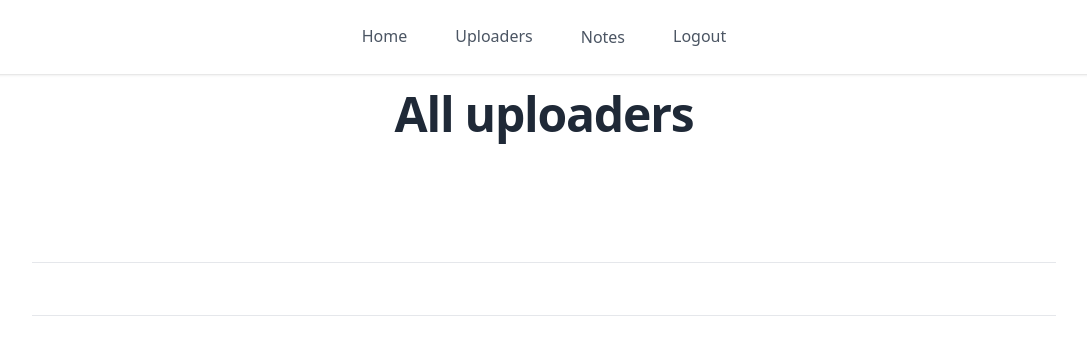
After one commit to pawan-suthar/Inotes, a Django app: page /uploaders in a window 1280 px wide. The commit adds this page. Shown: the top 355 px of the page, without its empty margins (96-1183 px from the left). Run offline with Django 4.2, Linux system fonts and the light colour scheme; a user stored in the database is signed in; data comes from the database, SQL or seed files in the repository; both versions use the stored data as it was after the commit; tables that the repository leaves empty hold one stand-in row (values such as "Sample post"); some libraries are stand-ins or nearby versions.

Commit message:
view all uploaders

```diff
--- a/notes/templates/adminnav.html
+++ b/notes/templates/adminnav.html
@@ -8,11 +8,9 @@
         <meta name="viewport" content="width=device-width, initial-scale=1.0">
         <script src="https://cdn.tailwindcss.com"></script>
 
-
-
     </head>
 
-    <body>
+    <body class="dark:bg-black">
         <!-- component -->
         <nav class="bg-white shadow dark:bg-black">
             <div class="container flex items-center justify-center p-6 mx-auto
@@ -22,7 +20,8 @@
                     hover:text-gray-800 dark:hover:text-gray-200
                     hover:border-blue-500 mx-1.5 sm:mx-6 capitalize">Home</a>
 
-                <a href="{% url 'about' %}" class="border-b-2 border-transparent
+                <a href="{% url 'uploaders' %}"
+                    class="border-b-2 border-transparent
                     hover:text-gray-800 dark:hover:text-gray-200
                     hover:border-blue-500 mx-1.5 sm:mx-6 capitalize">uploaders</a>
                 <div class="relative">
@@ -74,7 +73,6 @@
 
         {% endblock body %}
 
-
     </body>
 
 </html>
--- a/notes/templates/cmnnav.html
+++ b/notes/templates/cmnnav.html
@@ -8,8 +8,6 @@
         <meta name="viewport" content="width=device-width, initial-scale=1.0">
         <script src="https://cdn.tailwindcss.com"></script>
     </head>
-
-
 
     <body class="dark:bg-black">
         <!-- component -->
@@ -30,11 +28,11 @@
                     border-transparent
                     hover:text-gray-800 dark:hover:text-gray-200
                     hover:border-blue-500 mx-1.5 sm:mx-6 capitalize">Uploadnotes</a>
-                <a href="{% url 'mynotes' %}" class="border-b-2
+                <a href="#" class="border-b-2
                     border-transparent
                     hover:text-gray-800 dark:hover:text-gray-200
                     hover:border-blue-500 mx-1.5 sm:mx-6 capitalize">View all</a>
-                <a href="#" class="border-b-2
+                <a href="{% url 'mynotes' %}" class="border-b-2
                     border-transparent
                     hover:text-gray-800 dark:hover:text-gray-200
                     hover:border-blue-500 mx-1.5 sm:mx-6 capitalize">My uploads</a>
--- /dev/null
+++ b/notes/templates/uploaders.html
@@ -0,0 +1,54 @@
+{% extends "adminnav.html" %}
+{% block body %}
+
+<div class="mx-auto w-4/5 m-4">
+    <h1 class="text-4xl sm:text-5xl text-gray-800
+        dark:text-white font-extrabold tracking-tight text-center mb-16">
+        All uploaders
+    </h1>
+
+    <div class="overflow-x-auto sm:-mx-6 lg:-mx-8">
+        <div class="inline-block min-w-full py-2 sm:px-6 lg:px-8">
+            <div class="overflow-hidden">
+                <table class="min-w-full text-left text-sm font-light">
+                    <thead
+                        class="border-b font-medium dark:border-neutral-500">
+                        <tr>
+                            <th scope="col" class="px-6 py-4 text-white">Sno.</th>
+                            <th scope="col" class="px-6 py-4 text-white"">Email</th>
+                            <th scope="col" class="px-6 py-4 text-white"">Conatact</th>
+                            <th scope="col" class="px-6 py-4 text-white"">Branch</th>
+                            <th scope="col" class="px-6 py-4 text-white"">Action</th>
+
+                        </tr>
+                    </thead>
+                    <tbody>
+                        {% for i in users %}
+
+                        <tr class="border-b dark:border-neutral-500">
+                            <td
+                                class="whitespace-nowrap px-6 py-4 font-medium text-white">{{forloop.counter}}</td>
+                            <td
+                                class="whitespace-nowrap px-6 py-4 text-white">{{i.user.username}}</td>
+                            <td
+                                class="whitespace-nowrap px-6 py-4 text-white">{{i.contact}}</td>
+                            <td
+                                class="whitespace-nowrap px-6 py-4 text-white">{{i.branch}}</td>
+
+                            <td
+                                class="whitespace-nowrap px-6 py-4 text-white"><a
+                                    href="{% url 'del_uploader' i.user.id %}"
+                                    class="hover:text-blue-500">Delete</a></td>
+
+                        </tr>
+                        {% endfor %}
+
+                    </tbody>
+                </table>
+            </div>
+        </div>
+    </div>
+
+</div>
+
+{% endblock body %}
--- a/notes/urls.py
+++ b/notes/urls.py
@@ -15,6 +15,8 @@
     path('userprofile', userprofile, name='userprofile'),
     path('notesupload', notesupload, name='notesupload'),
     path('mynotes', mynotes, name='mynotes'),
+    path('uploaders', uploaders, name='uploaders'),
+    path('del_uploader/<int:pid>', del_uploader, name='del_uploader'),
     path('del_notes/<int:pid>', del_notes, name='del_notes'),
 
     # links for admin
--- a/notes/views.py
+++ b/notes/views.py
@@ -21,6 +21,16 @@
     return render(request, 'contact.html')
 
 
+def uploaders(request):
+    if not request.user.is_authenticated:
+        return redirect('login_admin')
+    user = Signup.objects.all()
+
+    d = {'users': user}
+
+    return render(request, 'uploaders.html', d)
+
+
 def mynotes(request):
     if not request.user.is_authenticated:
         return redirect('login')
@@ -29,6 +39,14 @@
     d = {'notes': notes}
 
     return render(request, 'mynotes.html', d)
+
+
+def del_uploader(request, pid):
+    if not request.user.is_authenticated:
+        return redirect('login_admin')
+    user = User.objects.get(id=pid)
+    user.delete()
+    return redirect('del_uploader')
 
 
 def del_notes(request, pid):
```
Also changed, not shown: db.sqlite3, 3 other files.
